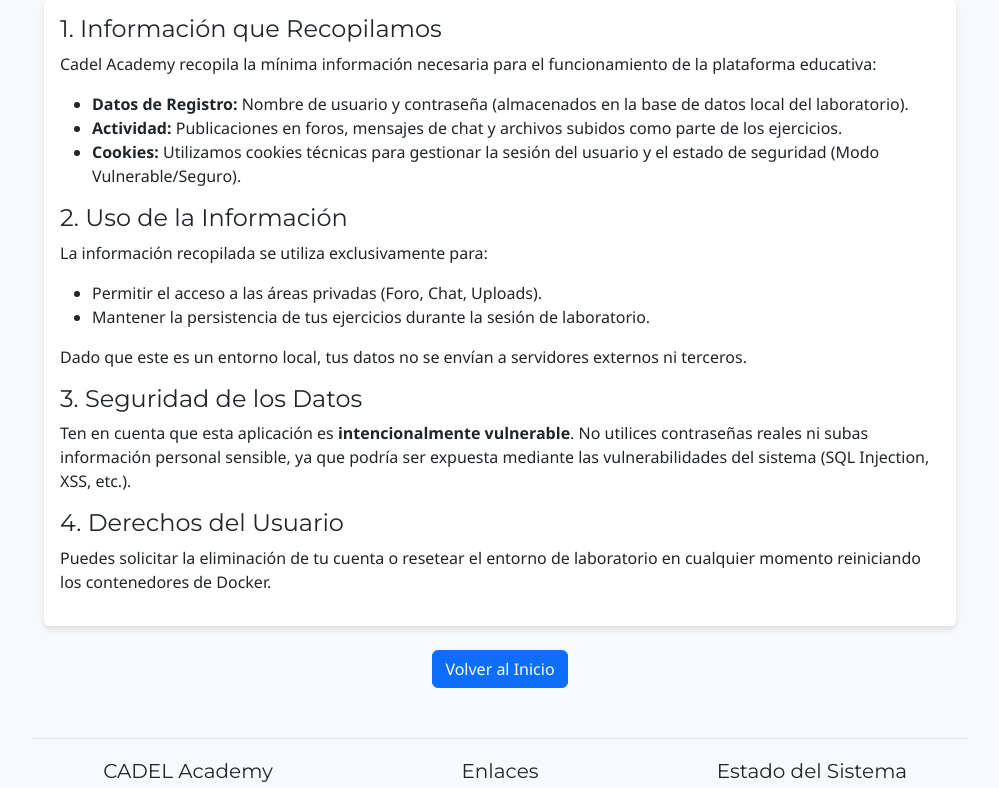
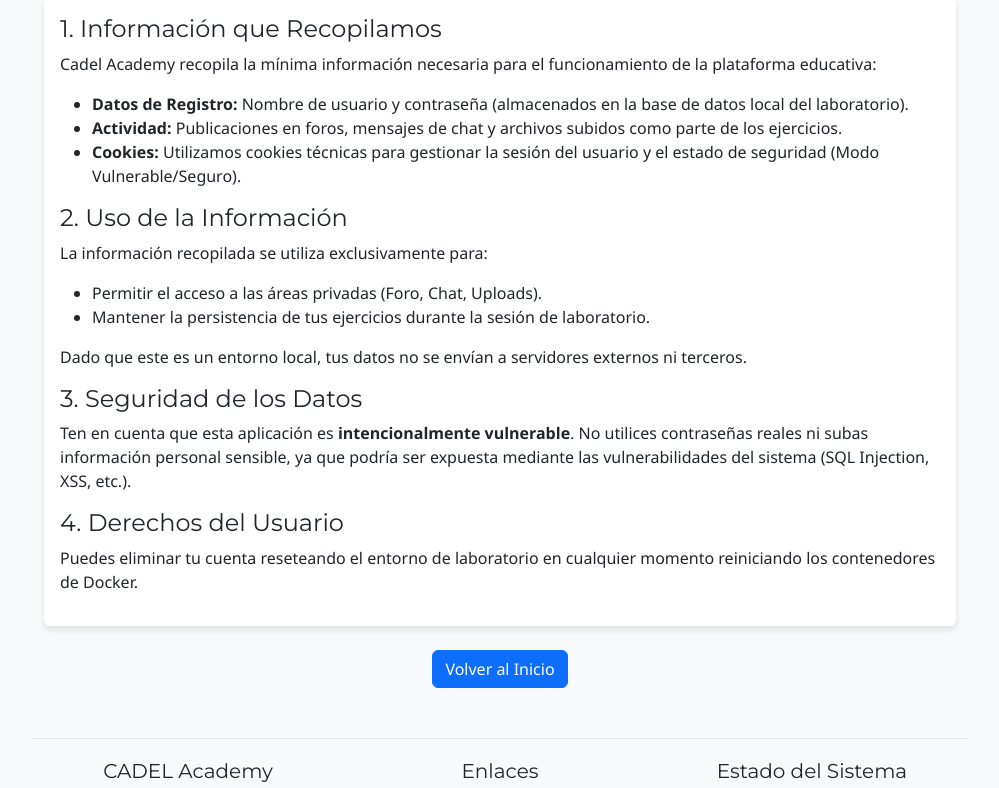
Before and after one commit to MikeHulkmann/Cadel-academy-lab, a Flask app: page /privacy in a window 1280 px wide. Shown: the part 193-981 px from the top of the page, without its empty margins (140-1139 px from the left). Run offline with Flask 3, Linux system fonts and the light colour scheme; some libraries are stand-ins or nearby versions.

Commit message:
actualizacion

```diff
--- a/app/templates/privacy.html
+++ b/app/templates/privacy.html
@@ -29,7 +29,7 @@
             <p>Ten en cuenta que esta aplicación es <strong>intencionalmente vulnerable</strong>. No utilices contraseñas reales ni subas información personal sensible, ya que podría ser expuesta mediante las vulnerabilidades del sistema (SQL Injection, XSS, etc.).</p>
 
             <h4>4. Derechos del Usuario</h4>
-            <p>Puedes solicitar la eliminación de tu cuenta o resetear el entorno de laboratorio en cualquier momento reiniciando los contenedores de Docker.</p>
+            <p>Puedes eliminar tu cuenta reseteando el entorno de laboratorio en cualquier momento reiniciando los contenedores de Docker.</p>
         </div>
     </div>
 
```
